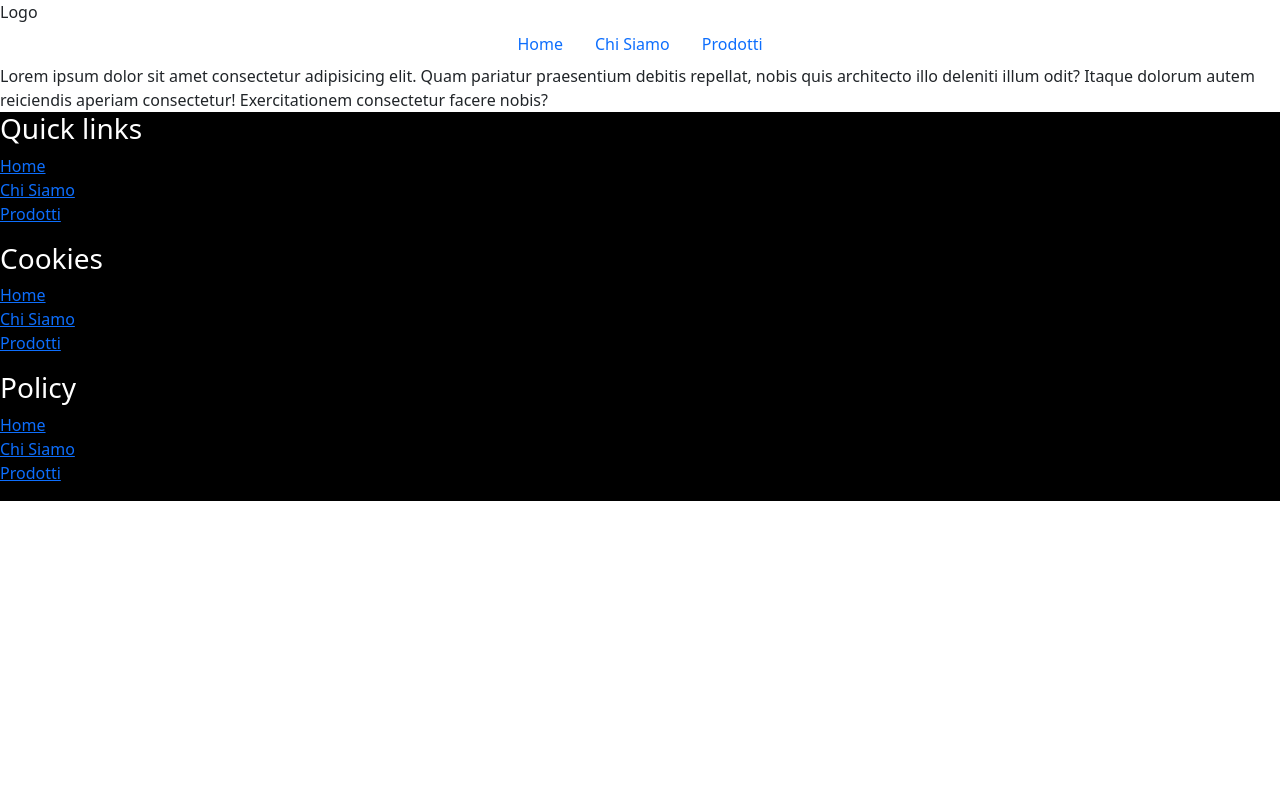
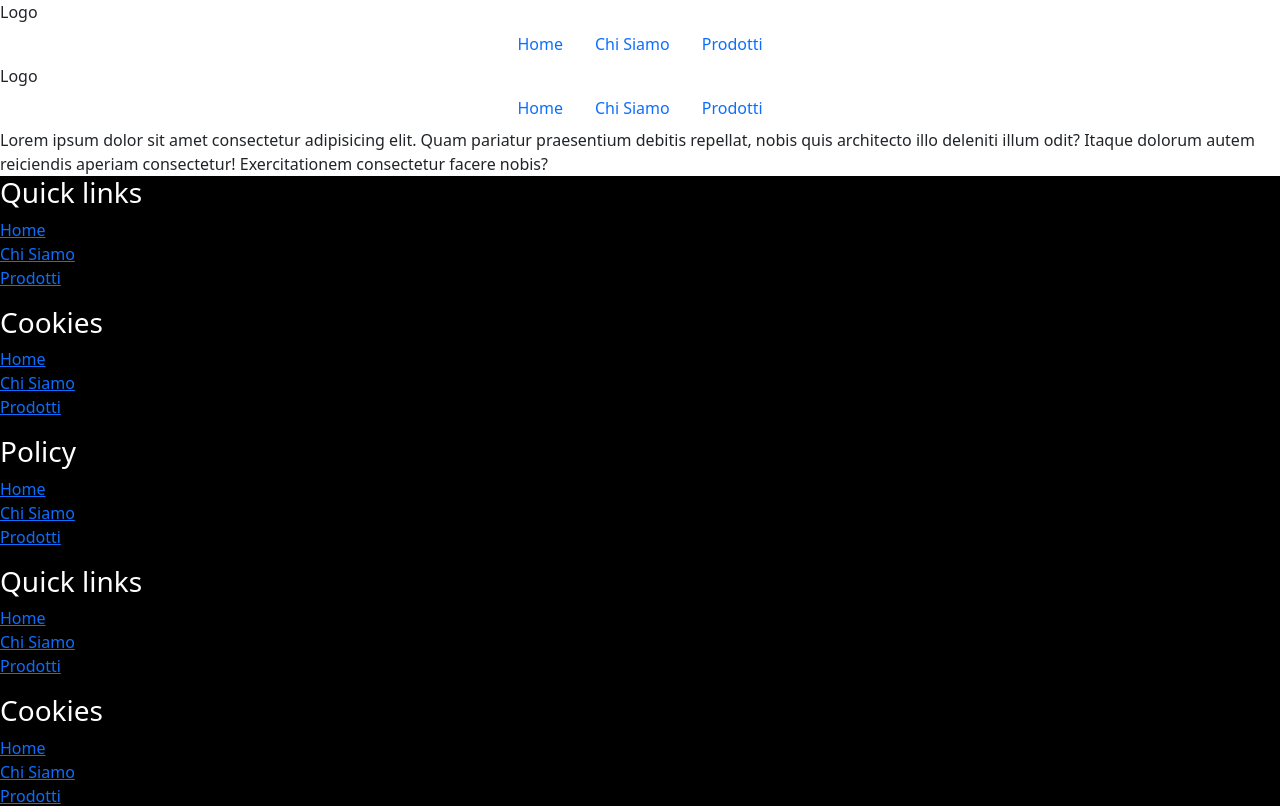
Before and after one commit to AndreaMeroi/react-router, a React (Vite) app: page / in a window 1280 px wide. Shown: the top 806 px of the page. Built offline with nearby package versions, Linux system fonts and the light colour scheme.

Commit message:
add defaultLayout

```diff
--- a/src/App.jsx
+++ b/src/App.jsx
@@ -4,6 +4,7 @@
 import HomePage from "./pages/HomePage"
 import ChiSiamo from "./pages/Chi Siamo"
 import Prodotti from "./pages/Prodotti"
+import Defaultlayout from "./components/DefaultLayout"
 
 function App() {
 
@@ -12,10 +13,11 @@
 
     <BrowserRouter>
       <Routes>
-        <Route path="/" element={<HomePage />} />
-        <Route path="/ChiSiamo" element={<ChiSiamo />} />
-        <Route path="/Prodotti" element={<Prodotti />} />
-
+        <Route element={<Defaultlayout />}>
+          <Route path="/" element={<HomePage />} />
+          <Route path="/ChiSiamo" element={<ChiSiamo />} />
+          <Route path="/Prodotti" element={<Prodotti />} />
+        </Route>
       </Routes>
     </BrowserRouter>
 
--- /dev/null
+++ b/src/components/DefaultLayout.jsx
@@ -0,0 +1,16 @@
+import { Outlet } from "react-router-dom"
+import AppHeader from "./AppHeader"
+import AppFooter from "./AppFooter"
+
+export default function Defaultlayout() {
+
+    return (
+        <div>
+            <AppHeader />
+            <Outlet />
+            <AppFooter />
+        </div>
+
+    )
+
+}
```
